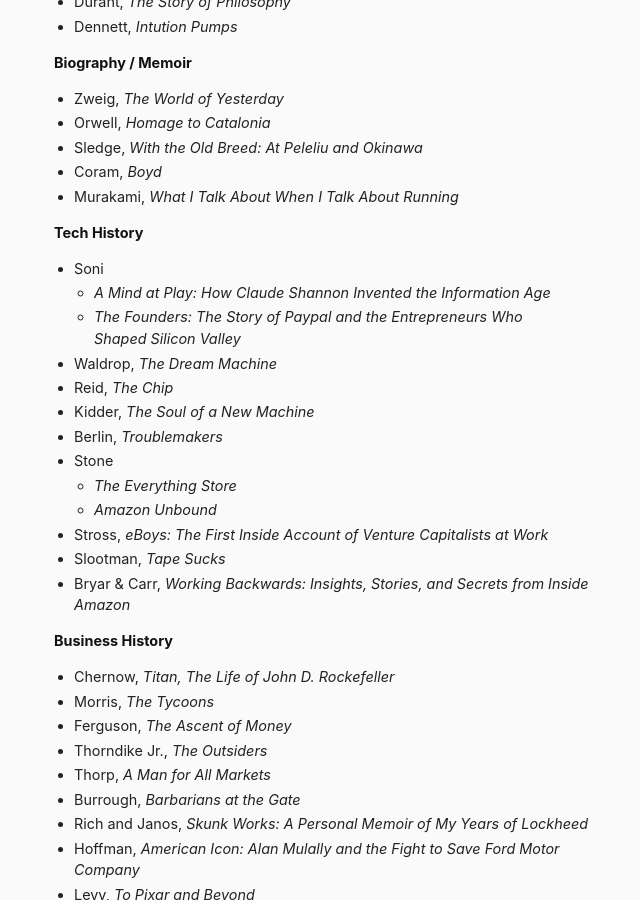
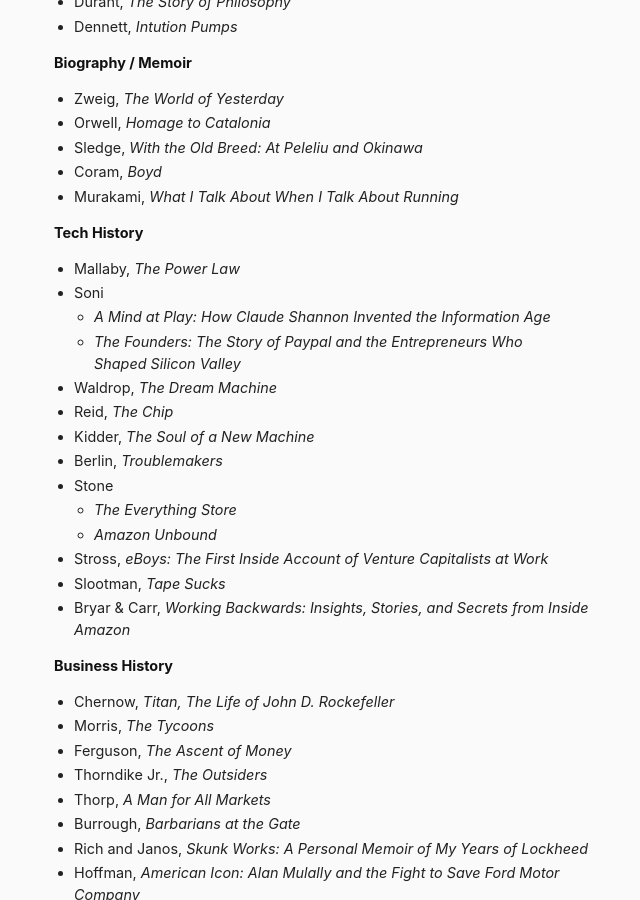
Before and after one commit to danschlz/danschulz.github.io, a Jekyll site: the page built from books.md, in a window 1280 px wide and 900 px high, scrolled down 1916 px. Shown: the whole window, without its empty margins (306-946 px from the left). Built offline with Jekyll 4.4.1, drawn with Linux system fonts in a browser that asks for light colours.

Commit message:
Update books.md

```diff
--- a/books.md
+++ b/books.md
@@ -87,6 +87,7 @@ Jump to:
 - Murakami, _What I Talk About When I Talk About Running_
 
 **Tech History** <a name="svalley"></a>
+- Mallaby, _The Power Law_
 - Soni
   - _A Mind at Play: How Claude Shannon Invented the Information Age_
   - _The Founders: The Story of Paypal and the Entrepreneurs Who Shaped Silicon Valley_
```
